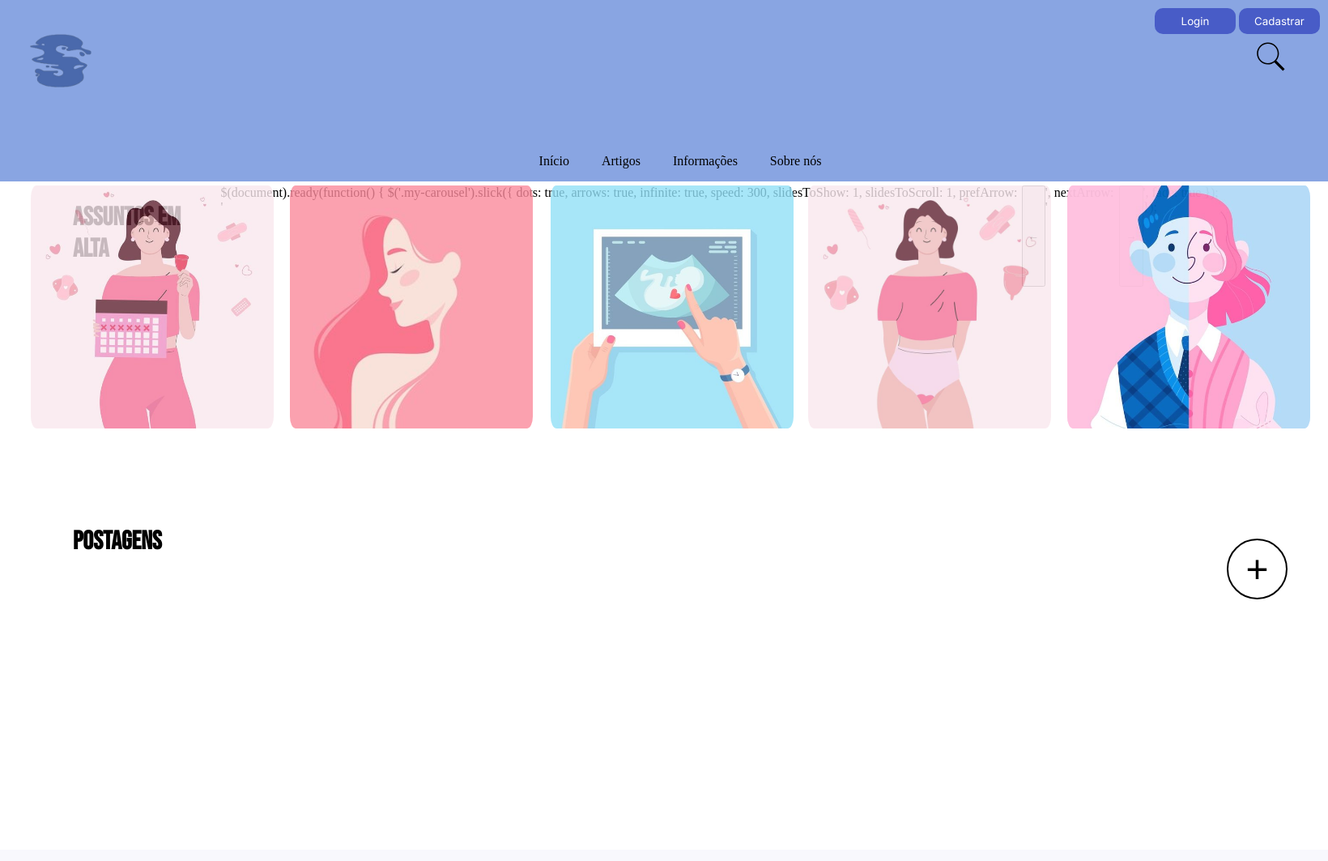
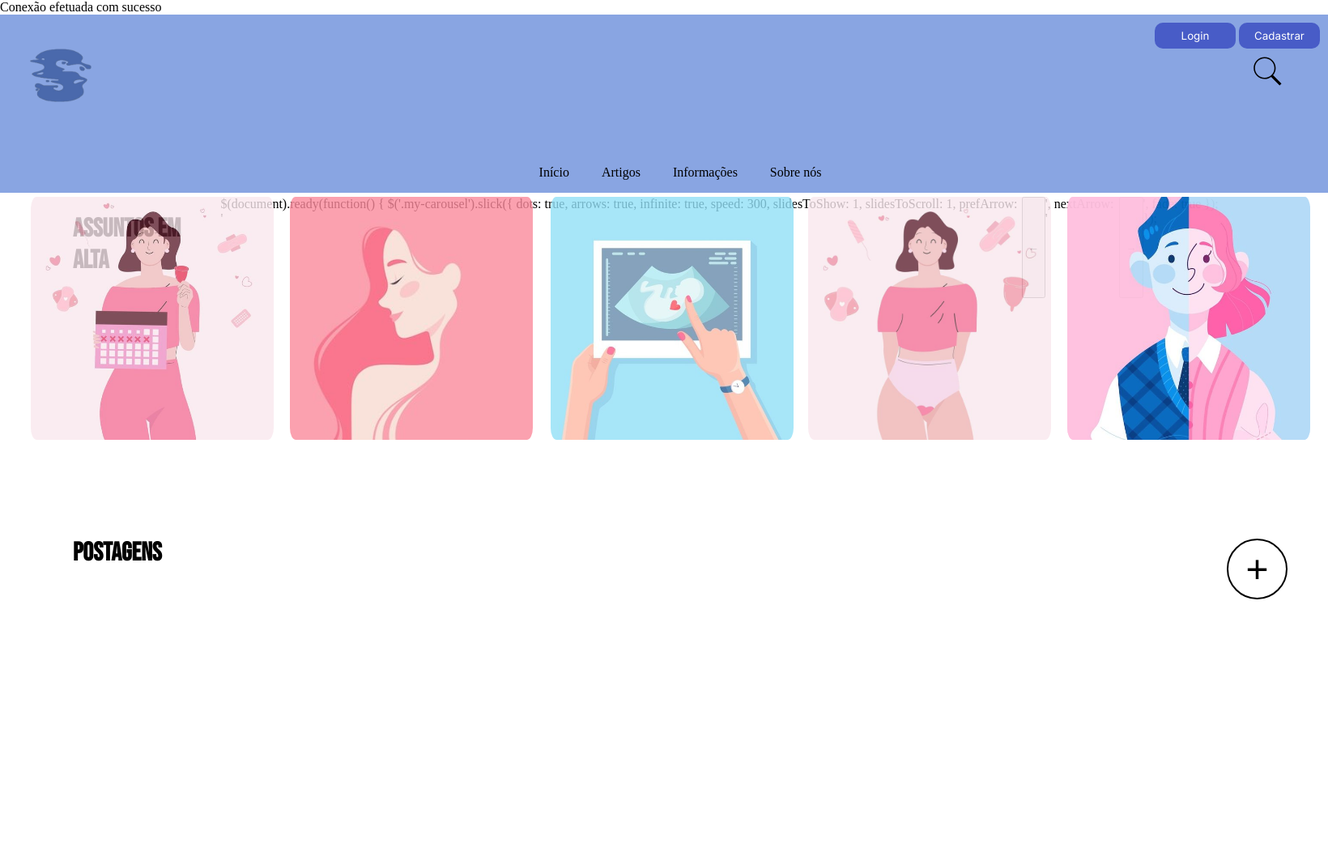
Before and after one commit to Amitaf134/Site-Seducation, a PHP site: page / in a window 1640 px wide. Shown: the whole page at 81% size. Before the commit the page ends 740 px from the top, so only its background shows below. Run offline with PHP 8.4, Linux system fonts and the light colour scheme; some libraries are stand-ins or nearby versions; some web fonts are replaced.

Commit message:
os dados nao tao enviando mas a conexao ta boa

```diff
--- a/cabecalho.php
+++ b/cabecalho.php
@@ -23,7 +23,7 @@
 </head>
 
 <body>
-<header>
+  <header>
     <!--duvidei fzr essa logo abrir tela hein hein hein duvidei-->
     <a href="perfil.php"><img src="img/logos.png" id="logo"></a>
 
@@ -35,8 +35,8 @@
 
     <!-- botões de login e cadastro-->
     <div class="bts">
-      <button class="botao" id="btLogin" type="button" onclick="logar()">Login</button>
-      <button class="botao" id="btCadastro" type="button" onclick="cadastrar()">Cadastrar</button>
+      <button class="inputSubmit" id="btLogin" type="button" onclick="logar()">Login</button>
+      <button class="inputSubmit" id="btCadastro" type="button" onclick="cadastrar()">Cadastrar</button>
     </div>
 
   </header>
@@ -49,4 +49,5 @@
     </ul>
   </nav>
 </body>
+
 </html>
--- a/conexao.php
+++ b/conexao.php
@@ -1,7 +1,13 @@
 <?php
+$host = "localhost";
 $user = "root";
-$password = "";
+$password = "root";
 $database = "seducation";
-$host = "127.0.0.1:3310";
 
-$conexao = mysqli_connect($host, $user, $password, $database);
+$conecta = new mysqli($host, $user, $password, $database);
+if ($conecta->connect_errno) {
+  echo "Erro";
+} else
+  echo "Conexão efetuada com sucesso";
+
+//precisa aparecer a mensagem de sucesso, é só rodar essa pagina a parte
--- a/css/estilo.css
+++ b/css/estilo.css
@@ -51,9 +51,7 @@ header {
   margin-left: 5px;
 }
 
-
-
-.botao {
+.inputSubmit {
   width: 100px;
   border-radius: 10px;
   border: none;
@@ -63,12 +61,12 @@ header {
   color: white;
 }
 
-.botao a {
+.inputSubmit a {
   text-decoration: none;
   color: white;
 }
 
-.botao:hover {
+.inputSubmit:hover {
   opacity: 80%;
 }
 
@@ -102,6 +100,7 @@ header {
   color: black;
 
 }
+
 /*
 .menu ul li:hover {
   border-bottom: 3px solid #295CCB;
@@ -210,27 +209,30 @@ dialog button {
 
 }
 
-#btPublicar a{
+#btPublicar a {
   text-decoration: none;
   color: black;
 }
-.perfiheader{
+
+.perfiheader {
 
   background: url(../img/ondulacao.svg);
   background-size: cover;
   background-repeat: no-repeat;
-  background-color:var(--primary-color);
+  background-color: var(--primary-color);
   border-bottom: 1px solid #fff;
   position: relative;
 }
 
-#menu{
+#menu {
   background-color: #fff;
 }
-.imgPerfil{
+
+.imgPerfil {
   position: absolute;
   left: 95px;
 }
+
 .perfiheader .imgPerfil a img {
 
   margin-top: 30px;
@@ -240,43 +242,45 @@ dialog button {
 
 
 @media screen and (max-width:1400px) {
-  #logo{
+  #logo {
     width: 100px;
     height: 100px;
 
   }
 
-  .brrPesq{
+  .brrPesq {
     position: relative;
     width: 750px;
     height: 30px;
     left: 250px;
   }
 
-.brrPesq #brPesq{
+  .brrPesq #brPesq {
     width: 600px;
     height: 30px;
   }
-.brrPesq #btPesq{
+
+  .brrPesq #btPesq {
     width: 30px;
     height: 30px;
     margin-top: 5px;
   }
 }
 
-@media  screen and (max-width:480px) {
+@media screen and (max-width:480px) {
 
-header{
+  header {
     height: 100px;
   }
-  #logo{
+
+  #logo {
 
     width: 60px;
     height: 60px;
     justify-content: center;
   }
 
-  .bts{
+  .bts {
     visibility: hidden;
   }
 }
--- a/loginCad.php
+++ b/loginCad.php
@@ -25,14 +25,13 @@
     <h2>LOGIN</h2>
     <form method="POST">
 
-      <label for="email" style= "position: absolute; left: 20px; top: 145px;" >Email</label>
-      <input type="email" id="email" style= "position: absolute; left: 110px; top: 160px;">
+      <label for="email" style="position: absolute; left: 20px; top: 145px;">Email</label>
+      <input type="email" id="email" style="position: absolute; left: 110px; top: 160px;">
       <br>
-      <label for="senha" style= "position: absolute; left: 20px; top: 210px;" >Senha</label>
-      <input type="password" id="senha" style= "position: absolute; left: 110px; top: 230px;">
+      <label for="senha" style="position: absolute; left: 20px; top: 210px;">Senha</label>
+      <input type="password" id="senha" style="position: absolute; left: 110px; top: 230px;">
       <br>
-      <button id="btLogar" type="button" onclick="sair()" class="botao"
-      style= "position: absolute; left: 164px; top: 300px;">Logar</button>
+      <input id="logar" type="submit" class="inputSubmit" value="Logar" style="position: absolute; left: 164px; top: 300px;">
 
     </form>
   </dialog>
@@ -54,10 +53,8 @@
       <label for="confirm_senha">Confirmar</label>
       <input type="password" id="confirm_senha" name="confirmSenha">
       <br>
-      <button id="btCdastrar" type="submit" onclick="cadastrarU()" class="botao"
-      style= "position: absolute; left: 164px; top: 350px;" >Cadastrar</button>
+      <input id="cadastrar" method="post" type="submit" onclick="cadastrarU()" class="inputSubmit" value="Cadastrar" style="position: absolute; left: 164px; top: 350px;">
     </form>
-
   </dialog>
 </body>
 
```
Also changed, not shown: verificaUsuario.php (+13 -13 lines). Lines whose indentation alone changed are shown as unchanged.
